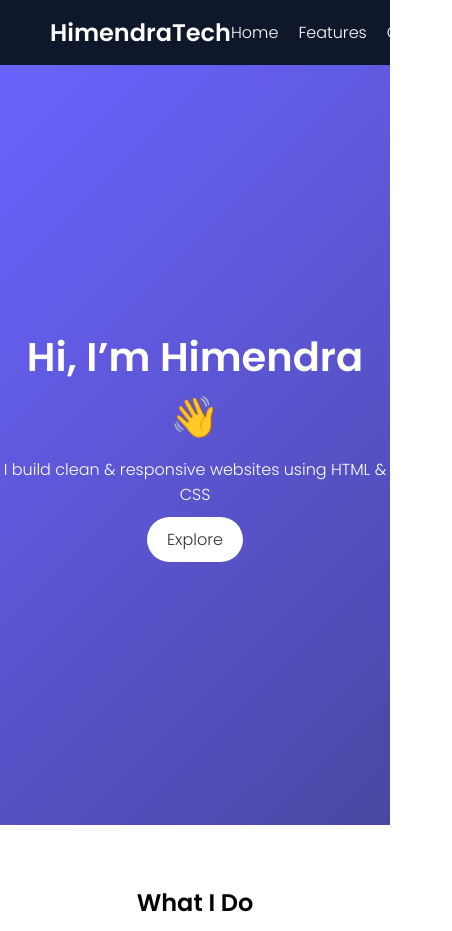
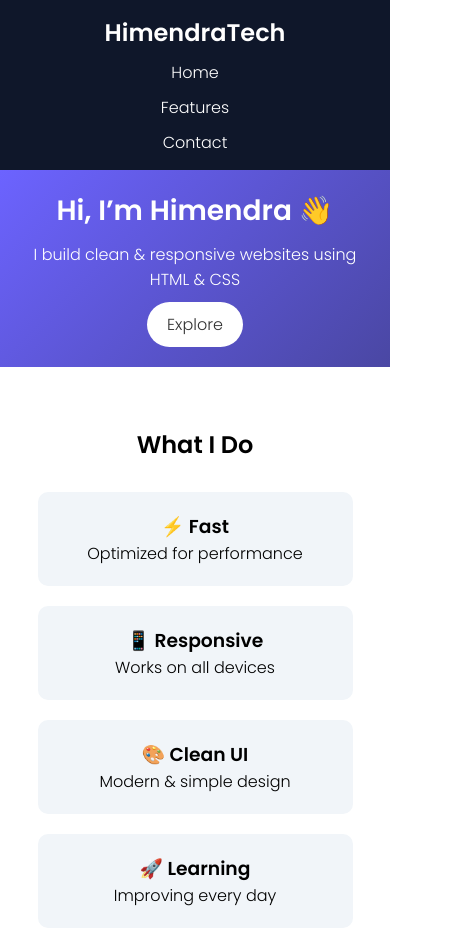
Before and after one commit to HimendraSingh/Landing-Page, a plain HTML site: page index.html in a window 390 px wide. Shown: the top 931 px of the page, 452 px wide, since content can reach past the window. Drawn offline with Linux system fonts and the light colour scheme.

Commit message:
Update style.css

```diff
--- a/style.css
+++ b/style.css
@@ -7,7 +7,6 @@
 body {
   font-family: 'Poppins', sans-serif;
 }
-
 
 header {
   position: sticky;
@@ -36,7 +35,6 @@ nav a {
   color: white;
   text-decoration: none;
 }
-
 
 .hero {
   height: 90vh;
@@ -70,7 +68,6 @@ nav a {
   transform: translateY(-3px);
 }
 
-
 .features {
   padding: 60px 20px;
   text-align: center;
@@ -96,19 +93,16 @@ nav a {
   transform: scale(1.05);
 }
 
-
 .about {
   padding: 60px 20px;
   text-align: center;
   background: #e2e8f0;
 }
 
-
 .contact {
   padding: 60px 20px;
   text-align: center;
 }
-
 
 footer {
   background: #0f172a;
@@ -116,3 +110,40 @@ footer {
   text-align: center;
   padding: 15px;
 }
+
+
+@media (max-width: 768px) {
+
+  header {
+    padding: 15px 20px;
+  }
+
+  nav {
+    flex-direction: column;
+    gap: 10px;
+  }
+
+  nav ul {
+    flex-direction: column;
+    gap: 10px;
+    align-items: center;
+  }
+
+  .hero {
+    height: auto;
+    padding: 20px;
+  }
+
+  .hero h1 {
+    font-size: 28px;
+  }
+
+  .cards {
+    flex-direction: column;
+    align-items: center;
+  }
+
+  .card {
+    width: 90%;
+  }
+}
```
